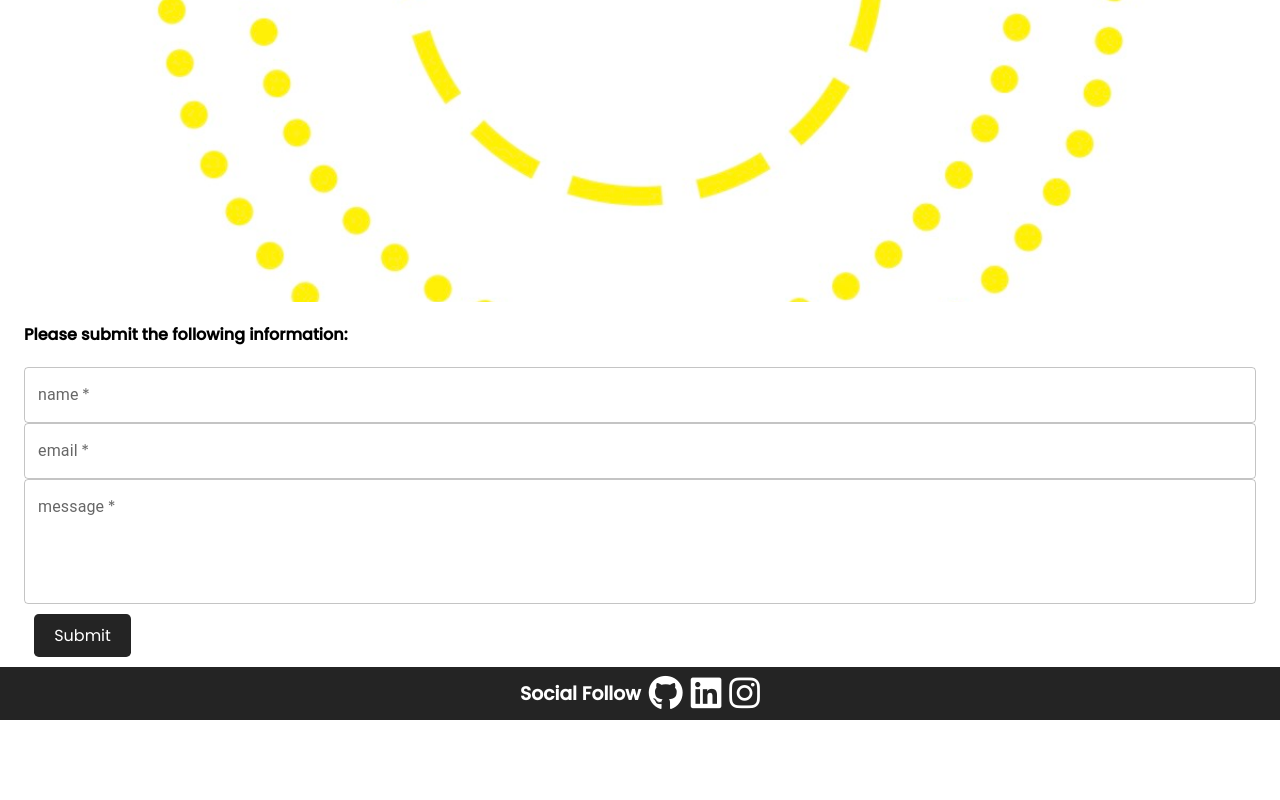
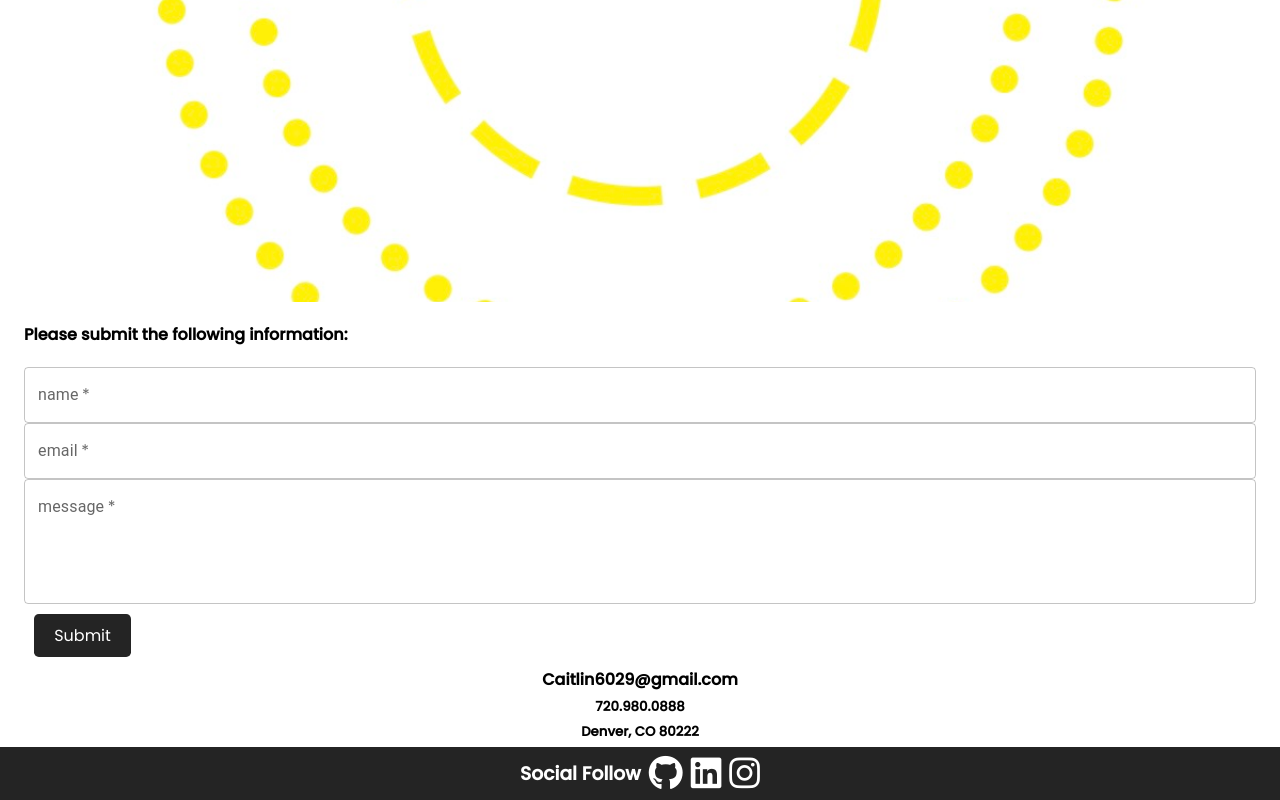
Before and after one commit to CaitlinSwickard/Caitlin-React-Portfolio, a React (Create React App) app: page /contact in a window 1280 px wide. Shown: the part 578-1378 px from the top of the page. Before the commit the page ends 1298 px from the top, so only its background shows below. Built offline with nearby package versions, Linux system fonts and the light colour scheme.

Commit message:
added new project to project page

```diff
--- a/src/App.css
+++ b/src/App.css
@@ -50,6 +50,13 @@
   font-size: 100px;
 }
 
+.contactinfo {
+  display:flex;
+  justify-content: center;
+  margin: auto;
+  padding-bottom: 5px;
+}
+
 
 
 /* about me section css */
@@ -67,6 +74,7 @@
   height: 400px;
   border-radius: 50%;
 }
+
 
 
 /* resume section css */
--- a/src/components/pages/Contact.js
+++ b/src/components/pages/Contact.js
@@ -8,6 +8,11 @@ export default function Contact() {
     <>
       <h1 className="contact">Contact me</h1>
       <Create />
+
+      <h4 className="contactinfo">Caitlin6029@gmail.com</h4>
+      <h5 className="contactinfo">720.980.0888</h5>
+      <h5 className="contactinfo">Denver, CO 80222</h5>
+
       <Footer />
     </>
   )
--- a/src/components/pages/Projects.js
+++ b/src/components/pages/Projects.js
@@ -40,30 +40,29 @@ export default function MediaCard() {
             </Card>
           </Grid>
 
-          {/* team profile generator */}
+          {/* the social petwork*/}
           <Grid item xs={12} md={6} lg={4}>
             <Card sx={{ maxWidth: 400 }} className='card'>
               <CardMedia
                 component="img"
                 height="140"
-                image="/images/team-generator.png"
+                image="/images/mainpage.jpeg"
                 alt="team profile cards"
               />
               <CardContent>
                 <Typography gutterBottom variant="h5" component="div">
-                  Team Profile Generator
+                  The Social Petwork
         </Typography>
                 <Typography variant="body2" color="text.secondary">
-                  This project is a Node.js command-line application that takes in information about employees on a software engineering team,
-                  then generates an HTML webpage that displays summaries for each person.
+                  This project is a social media application for pets! The user can signup/login, make post, like posts and view the timeline. The user can also edit or delete their own posts.
                   <br></br>
                   <br></br>
                   <br></br>
                 </Typography>
               </CardContent>
               <CardActions>
-                <a className='card-links' href="https://github.com/CaitlinSwickard/Team-profile-generator" >Github</a>
-                <a className='card-links' href="https://drive.google.com/file/d/16I2oHlp4BGfhdQ6lG-6sOZBrRcYuVOAZ/view" >Video Demo</a>
+                <a className='card-links' href="https://github.com/CaitlinSwickard/The-Social-Petwork" >Github</a>
+                <a className='card-links' href="https://serene-tundra-79280.herokuapp.com/registerpage" >Heroku App</a>
               </CardActions>
             </Card>
           </Grid>
@@ -94,6 +93,33 @@ export default function MediaCard() {
             </Card>
           </Grid>
 
+          {/* team profile generator */}
+          <Grid item xs={12} md={6} lg={4}>
+            <Card sx={{ maxWidth: 400 }} className='card'>
+              <CardMedia
+                component="img"
+                height="140"
+                image="/images/team-generator.png"
+                alt="team profile cards"
+              />
+              <CardContent>
+                <Typography gutterBottom variant="h5" component="div">
+                  Team Profile Generator
+        </Typography>
+                <Typography variant="body2" color="text.secondary">
+                  This project is a Node.js command-line application that takes in information about employees on a software engineering team,
+                  then generates an HTML webpage that displays summaries for each person.
+                  <br></br>
+                  <br></br>
+                </Typography>
+              </CardContent>
+              <CardActions>
+                <a className='card-links' href="https://github.com/CaitlinSwickard/Team-profile-generator" >Github</a>
+                <a className='card-links' href="https://drive.google.com/file/d/16I2oHlp4BGfhdQ6lG-6sOZBrRcYuVOAZ/view" >Video Demo</a>
+              </CardActions>
+            </Card>
+          </Grid>
+
           {/* ecommerce back end */}
           <Grid item xs={12} md={6} lg={4}>
             <Card sx={{ maxWidth: 400 }} className='card'>
@@ -112,7 +138,7 @@ export default function MediaCard() {
                   Configured a working Express.js API to use Sequelize to interact with a MySQL database.
                   <br></br>
                   <br></br>
-        </Typography>
+                </Typography>
               </CardContent>
               <CardActions>
                 <a className='card-links' href="https://github.com/CaitlinSwickard/E-Commerce-Back-End" >Github</a>
```
Also changed, not shown: public/images/mainpage.jpeg (added).
